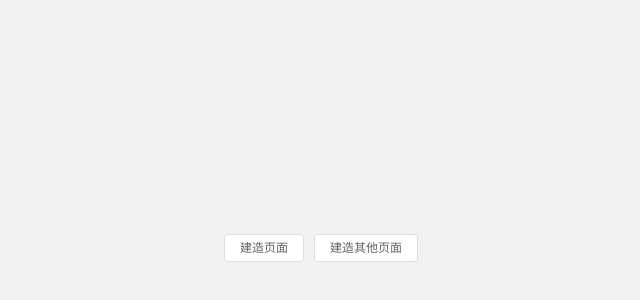
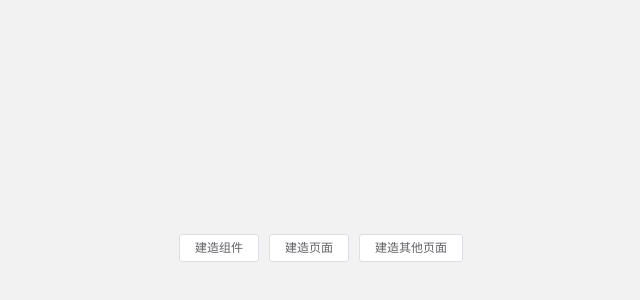
Before and after one commit to izhangjinzhe/h5-creating, a Vue app: page /#/home in a window 1280 px wide. Shown: the part 152-452 px from the top of the page, without its empty margins (319-959 px from the left). Built offline with nearby package versions, Linux system fonts and the light colour scheme; a small style sheet from the web is missing.

Commit message:
fix:首页按钮

```diff
--- a/src/views/home.vue
+++ b/src/views/home.vue
@@ -1,6 +1,6 @@
 <template>
   <div class="home">
-<!--    <el-button @click="$router.push('/edit/diy')">建造组件</el-button>-->
+    <el-button @click="$router.push('/edit/diy')">建造组件</el-button>
     <el-button @click="$router.push('/edit/module')">建造页面</el-button>
     <el-button @click="$router.push('/edit/system')">建造其他页面</el-button>
   </div>
```
